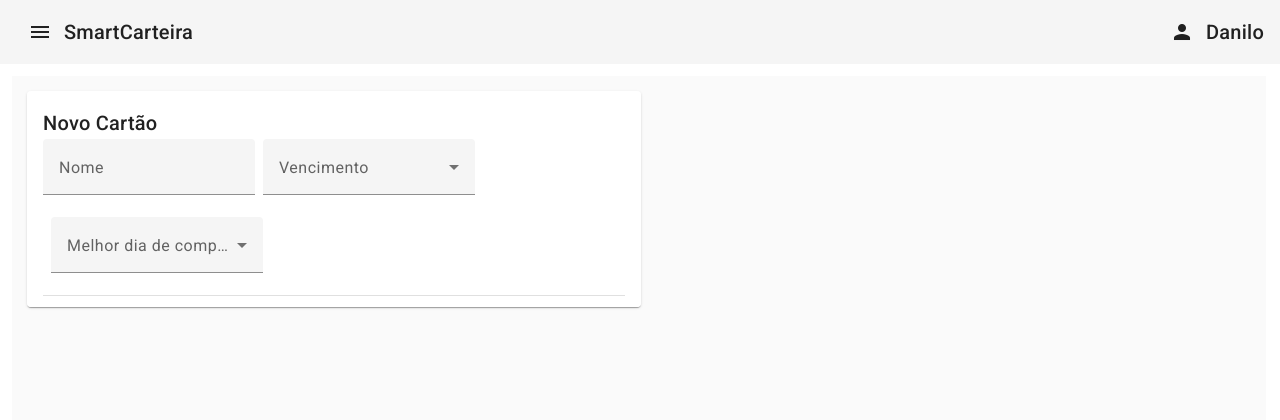
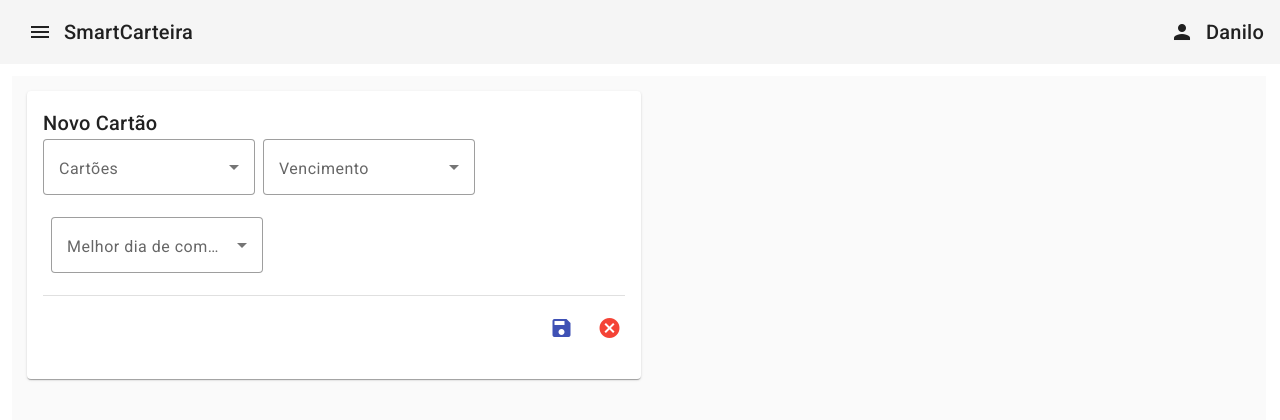
Before and after one commit to DaniloSantos04/SmartCarteira, an Angular app: page /credit/create in a window 1280 px wide. Shown: the top 420 px of the page. Built offline with nearby package versions, Linux system fonts and the light colour scheme.

Commit message:
Melhorias cartao de credito

```diff
--- a/src/template/credit/credit-details/credit-details.component.css
+++ b/src/template/credit/credit-details/credit-details.component.css
@@ -1,6 +1,6 @@
 .credit-details {
   width: calc(100% - 50vw);
-  height: calc(100% - 61vh);
+  height: calc(100% - 52vh);
   margin: 15px;
   overflow: auto;
 }
--- a/src/template/credit/credit-details/credit-details.component.html
+++ b/src/template/credit/credit-details/credit-details.component.html
@@ -4,38 +4,41 @@
   </mat-card-header>
 
   <mat-card-content>
-
     <div class="div-mat-form-container">
-
-      <mat-form-field>
-        <mat-label>Nome</mat-label>
-        <input type="text" matInput #nomeCartao>
+      <form [formGroup]="formCard">
+        <mat-form-field appearance="outline">
+          <mat-label>Cartões</mat-label>
+          <mat-select formControlName="card">
+            <mat-option *ngFor="let card of cards" [value]="card">{{ card }}</mat-option>
+            <mat-option value="outro">Outro</mat-option>
+          </mat-select>
         </mat-form-field>
 
-      <mat-form-field>
+        <mat-form-field appearance="outline">
           <mat-label>Vencimento</mat-label>
-        <mat-select [(ngModel)]="dataVencimento" (change)="selecionarDataVencimento($event)">
+          <mat-select formControlName="dueDate">
             <mat-option *ngFor="let data of datas" [value]="data">{{ data }}</mat-option>
           </mat-select>
         </mat-form-field>
 
-      <mat-form-field>
+        <mat-form-field appearance="outline">
           <mat-label>Melhor dia de compra</mat-label>
-        <mat-select [(ngModel)]="melhorDataCompra" (change)="selecionarMelhorDiaCompra($event)">
+          <mat-select formControlName="betterDay">
             <mat-option *ngFor="let data of datas" [value]="data">{{ data }}</mat-option>
           </mat-select>
         </mat-form-field>
 
-
+        <mat-form-field appearance="outline" *ngIf="formCard.get('card')?.value === 'outro'">
+          <mat-label>Nome</mat-label>
+          <input matInput formControlName="name">
+        </mat-form-field>
+      </form>
     </div>
-
-
     <mat-divider></mat-divider>
   </mat-card-content>
 
   <mat-card-actions class="card-actions">
-
-      <button mat-icon-button color="primary" matTooltip="Salvar" (click)="onSubimit()" >
+    <button mat-icon-button color="primary" matTooltip="Salvar" (click)="onSubimit()">
       <mat-icon>save</mat-icon>
     </button>
 
--- a/src/template/credit/credit-details/credit-details.component.ts
+++ b/src/template/credit/credit-details/credit-details.component.ts
@@ -1,25 +1,16 @@
-import { Location, NgFor } from '@angular/common';
-import { Component, ElementRef, OnInit, ViewChild } from '@angular/core';
-import { FormsModule } from '@angular/forms';
-import { MatButtonModule } from '@angular/material/button';
-import { MatCardModule } from '@angular/material/card';
-import { MatDividerModule } from '@angular/material/divider';
-import { MatFormFieldModule } from '@angular/material/form-field';
-import { MatIconModule } from '@angular/material/icon';
-import { MatInputModule } from '@angular/material/input';
-import { MatSelectModule } from '@angular/material/select';
+import { Location } from '@angular/common';
+import { Component, OnInit } from '@angular/core';
+import { FormBuilder, FormGroup, Validators } from '@angular/forms';
 import { MatSnackBar } from '@angular/material/snack-bar';
-import { MatTooltipModule } from '@angular/material/tooltip';
 
 
 
 @Component({
   selector: 'app-credit-details',
   templateUrl: './credit-details.component.html',
-  styleUrls: ['./credit-details.component.css'],
+  styleUrls: ['./credit-details.component.css']/*,
   standalone: true,
   imports: [
-    FormsModule,
     MatCardModule,
     MatDividerModule,
     MatButtonModule,
@@ -27,36 +18,53 @@ import { MatTooltipModule } from '@angular/material/tooltip';
     MatSelectModule,
     MatInputModule,
     MatFormFieldModule,
-    NgFor,
-    MatTooltipModule
-  ]
+    MatTooltipModule,
+  ]*/
 })
 export class CreditDetailsComponent implements OnInit {
-  @ViewChild('nomeCartao') nomeCartao!: ElementRef;
 
+  formCard: FormGroup;
   datas: number[] = [];
-  dataVencimento: number | null = null;
-  melhorDataCompra: number | null = null;
+  cards: string[] = [];
 
 
   constructor(
+    private formBuilder: FormBuilder,
     private snackBar: MatSnackBar,
     private location: Location
     ) {
       for (let i = 1; i <= 28; i++) {
         this.datas.push(i);
-      }
+      };
+
+      this.cards.push(...this.loadCard());
+
+      this.formCard = this.formBuilder.group({
+        name: [null, Validators.required],
+        dueDate: [null],
+        betterDay: [null],
+        card: []
+      });
+
+      this.formCard.get('card')?.valueChanges.subscribe((value) => {
+        if (value === 'outro') {
+          this.formCard.get('name')?.setValidators([Validators.required]);
+        } else {
+          this.formCard.get('name')?.clearValidators();
+        }
+
+        this.formCard.get('name')?.updateValueAndValidity();
+      });
+
+
    }
 
   ngOnInit() {
   }
 
-  selecionarDataVencimento(event: any) {
-    this.dataVencimento = event.value;
-  }
-
-  selecionarMelhorDiaCompra(event: any) {
-    this.melhorDataCompra = event.value;
+  loadCard(): string[] {
+    const cardData: string[] = ['C6 Black', 'Digio'];
+    return cardData;
   }
 
   onCancel() {
@@ -69,11 +77,8 @@ export class CreditDetailsComponent implements OnInit {
   }
 
   onSubimit() {
+    console.log(this.formCard.value);
     //TODO - substituir pelo metodo de salvar no back-end
-    const valorNome = this.nomeCartao.nativeElement.value;
-    console.log('Valor digitado no campo Nome:', valorNome);
-    console.log('Opção selecionada:', this.dataVencimento);
-
     this.location.back();
     this.snackBar.open("Salvei! Cartão guardado no cofrinho do sucesso financeiro!", '', {
       duration: 6000,
--- a/src/template/credit/credit-dialog/credit-dialog.component.html
+++ b/src/template/credit/credit-dialog/credit-dialog.component.html
@@ -2,6 +2,7 @@
   <mat-card-title-group classe="card-group-title">
     <mat-card-title class="card-title">{{card.name}}</mat-card-title>
     <mat-card-subtitle class="card-subtitle">Vencimento: {{card.duedate}} </mat-card-subtitle>
+    <mat-card-subtitle class="card-subtitle">Melhor data: {{card.betterDay}} </mat-card-subtitle>
     <img class="card-imagem" mat-card-sm-image [src]="card.image">
   </mat-card-title-group>
 
--- a/src/template/credit/credit.component.html
+++ b/src/template/credit/credit.component.html
@@ -28,7 +28,7 @@
     </mat-card-content>
     <mat-card-actions>
 
-      <button mat-icon-button color="primary" matTooltip="Editar">
+      <button mat-icon-button color="primary" matTooltip="Editar" (click)="update(card)">
         <mat-icon>edit</mat-icon>
       </button>
 
--- a/src/template/credit/credit.component.ts
+++ b/src/template/credit/credit.component.ts
@@ -55,9 +55,13 @@ export class CreditComponent implements OnInit {
     this.router.navigate(["create"], { relativeTo: this.activatedRoute });
   }
 
+  update(card: any){
+
+  }
+
   openDialog(enterAnimationDuration: string, exitAnimationDuration: string): void {
     this.dialog.open(CreditDialogComponent, {
-      height: '156px',
+      height: '172px',
       width: '400px',
     });
   }
```
Also changed, not shown: src/app/app.module.ts (+14 -8 lines), src/template/credit/credit-dialog/credit-dialog.component.ts (+1 -0 lines). Lines whose indentation alone changed are shown as unchanged.
